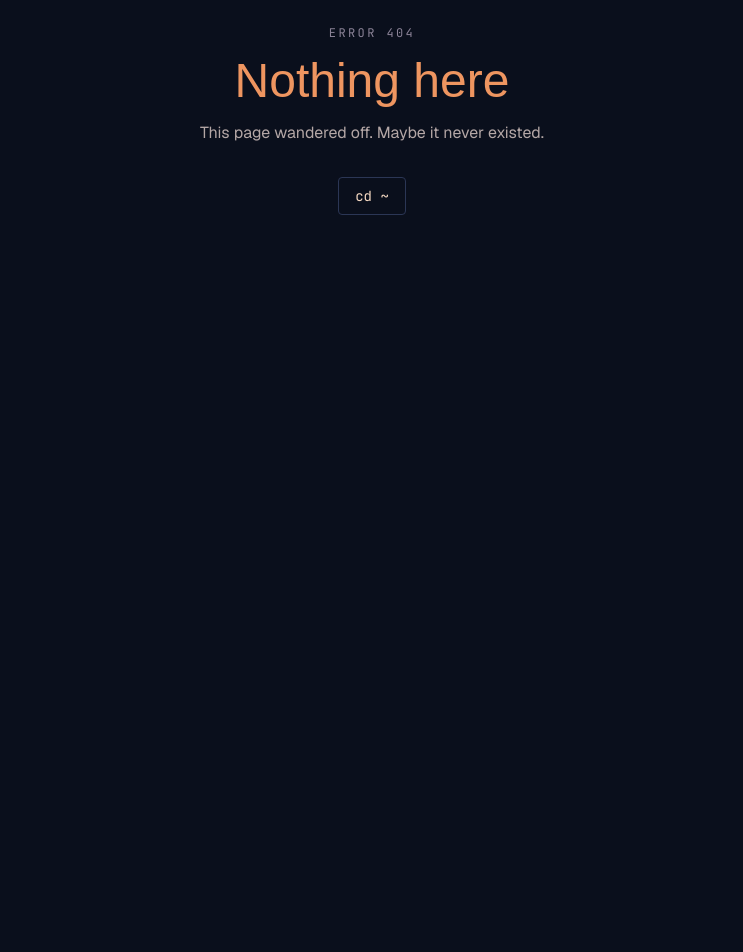
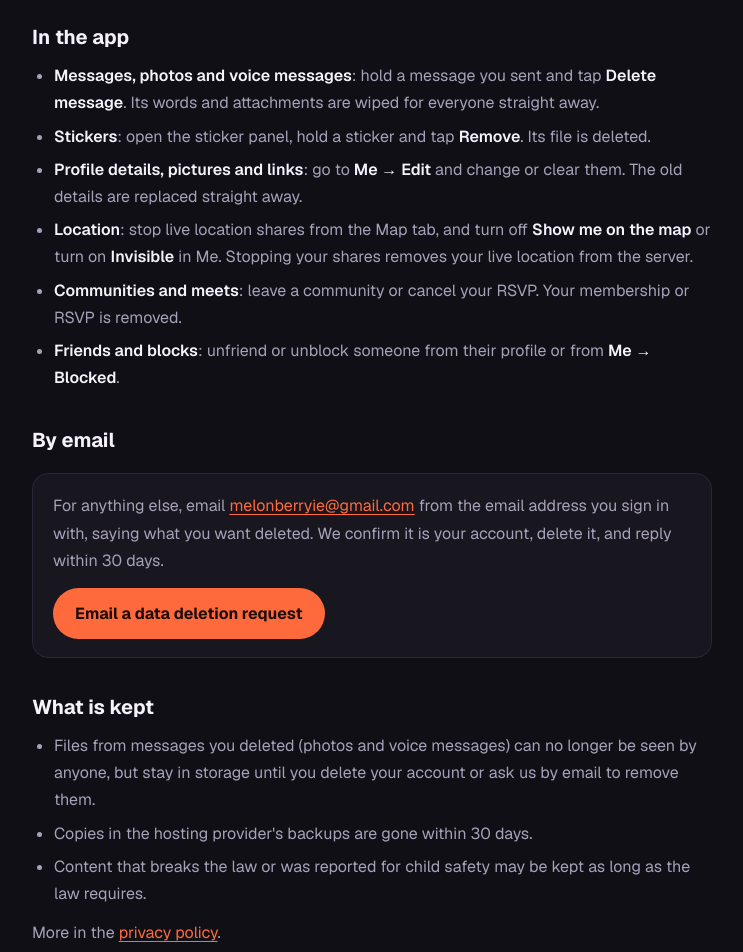
Before and after one commit to xmasdev/meowlon, a Next.js app: page /wuff/delete-data in a window 1280 px wide. Before the commit this address had no page. Shown: the part 280-1232 px from the top of the page, without its empty margins (268-1011 px from the left). Before the commit the page ends 800 px from the top, so only its background shows below. Built offline with nearby package versions, Linux system fonts and the light colour scheme; a web font is replaced by a local one.

Commit message:
Wuff: page for deleting some data while keeping the account
Co-Authored-By: Claude Opus 5.5 <noreply@anthropic.com>

```diff
--- /dev/null
+++ b/src/app/wuff/delete-data/page.tsx
@@ -0,0 +1,86 @@
+import type { Metadata } from "next";
+import Link from "next/link";
+import { WUFF_CONTACT, legalStyles, WuffLegalPage } from "@/components/wuff-legal";
+
+export const metadata: Metadata = {
+  metadataBase: new URL("https://www.meowlon.com"),
+  title: "Delete your data · wuff",
+  description: "How to delete some or all of your Wuff data without deleting your account.",
+  icons: { icon: "/wuff/icon.png" },
+};
+
+const mailto =
+  `mailto:${WUFF_CONTACT}?subject=${encodeURIComponent("Delete some of my Wuff data")}` +
+  `&body=${encodeURIComponent(
+    "Please delete this data from my Wuff account:\n\n\nThe email I sign in to Wuff with: \nMy Wuff username: \n",
+  )}`;
+
+export default function WuffDeleteData() {
+  return (
+    <WuffLegalPage title="Delete your Wuff data" updated="23 October 2026" path="/wuff/delete-data">
+      <p>
+        You can delete parts of your data in Wuff, made by melon (meowlon), and keep your account.
+        To delete everything, see <Link href="/wuff/delete-account">Delete your Wuff account</Link>.
+      </p>
+
+      <h2>In the app</h2>
+      <ul>
+        <li>
+          <strong>Messages, photos and voice messages</strong>: hold a message you sent and tap{" "}
+          <strong>Delete message</strong>. Its words and attachments are wiped for everyone
+          straight away.
+        </li>
+        <li>
+          <strong>Stickers</strong>: open the sticker panel, hold a sticker and tap{" "}
+          <strong>Remove</strong>. Its file is deleted.
+        </li>
+        <li>
+          <strong>Profile details, pictures and links</strong>: go to <strong>Me → Edit</strong>{" "}
+          and change or clear them. The old details are replaced straight away.
+        </li>
+        <li>
+          <strong>Location</strong>: stop live location shares from the Map tab, and turn off{" "}
+          <strong>Show me on the map</strong> or turn on <strong>Invisible</strong> in Me.
+          Stopping your shares removes your live location from the server.
+        </li>
+        <li>
+          <strong>Communities and meets</strong>: leave a community or cancel your RSVP. Your
+          membership or RSVP is removed.
+        </li>
+        <li>
+          <strong>Friends and blocks</strong>: unfriend or unblock someone from their
+          profile or from <strong>Me → Blocked</strong>.
+        </li>
+      </ul>
+
+      <h2>By email</h2>
+      <div className={legalStyles.box}>
+        <p>
+          For anything else, email <a href={`mailto:${WUFF_CONTACT}`}>{WUFF_CONTACT}</a> from the
+          email address you sign in with, saying what you want deleted. We confirm it is your
+          account, delete it, and reply within 30 days.
+        </p>
+        <a className={legalStyles.button} href={mailto}>
+          Email a data deletion request
+        </a>
+      </div>
+
+      <h2>What is kept</h2>
+      <ul>
+        <li>
+          Files from messages you deleted (photos and voice messages) can no longer be seen by
+          anyone, but stay in storage until you delete your account or ask us by email to remove
+          them.
+        </li>
+        <li>Copies in the hosting provider&apos;s backups are gone within 30 days.</li>
+        <li>
+          Content that breaks the law or was reported for child safety may be kept as long as the
+          law requires.
+        </li>
+      </ul>
+      <p>
+        More in the <Link href="/wuff/privacy">privacy policy</Link>.
+      </p>
+    </WuffLegalPage>
+  );
+}
--- a/src/components/wuff-legal.tsx
+++ b/src/components/wuff-legal.tsx
@@ -11,6 +11,7 @@ const pages = [
   { href: "/wuff/terms", label: "Terms and conditions" },
   { href: "/wuff/child-safety", label: "Child safety" },
   { href: "/wuff/delete-account", label: "Delete your account" },
+  { href: "/wuff/delete-data", label: "Delete your data" },
 ];
 
 // The Wuff logo: an orange speech-bubble dog head with a paw print.
```
